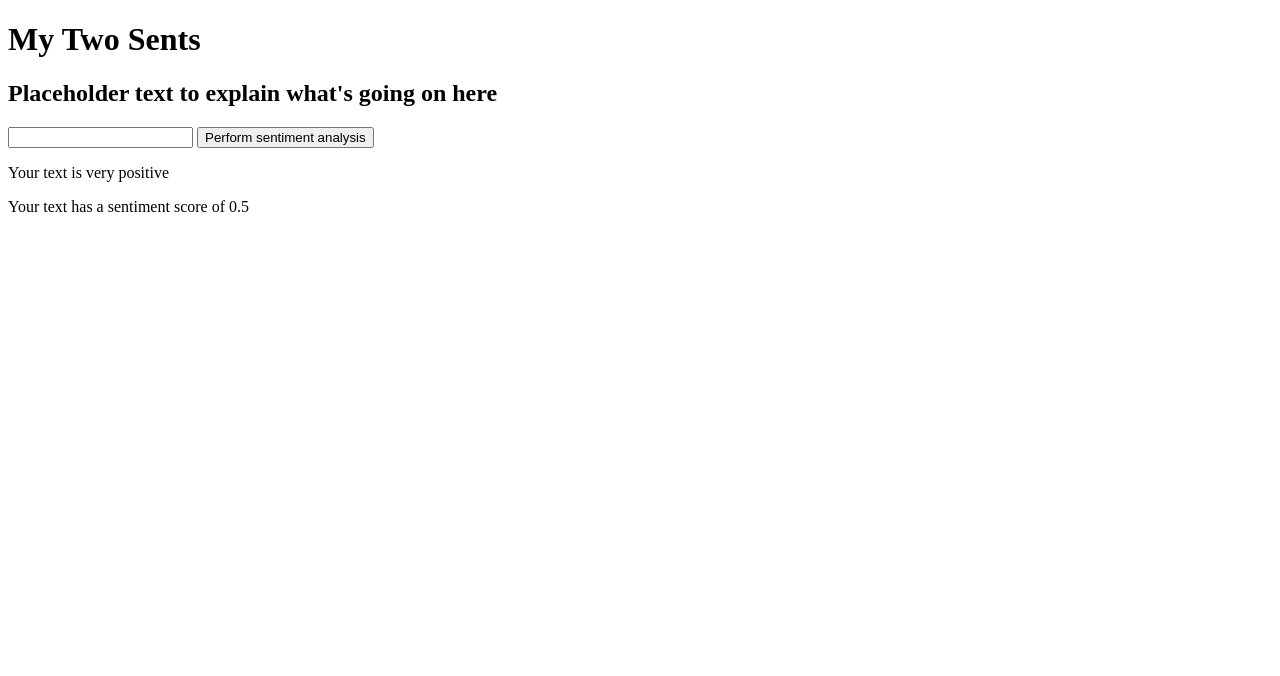
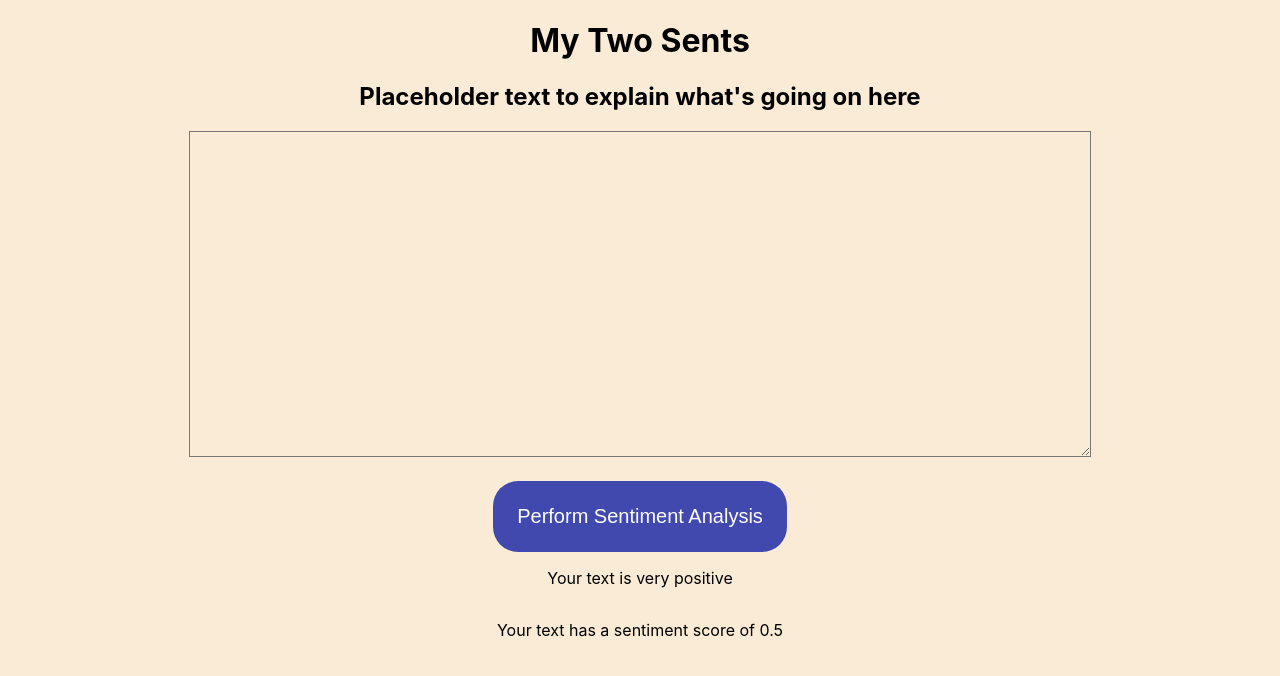
Before and after one commit to TybaltCapulet/MyTwoSents, a plain HTML site: page index.html in a window 1280 px wide. Drawn offline with Linux system fonts and the light colour scheme.

Commit message:
Further styling changes

```diff
--- a/index.html
+++ b/index.html
@@ -14,12 +14,17 @@
     <div id="main">
         <h1>My Two Sents</h1>
         <h2>Placeholder text to explain what's going on here</h2>
-        <div id="user-input">
-            <input id="sentiment-input" type="text">
-            <button id="perform-sentiment">Perform sentiment analysis</button>
+        <div id="user-input" class="user-input">
+            <textarea id="sentiment-input" type="text"></textarea>
         </div>
+        <div id="sentiment-button">
+            <button id="perform-sentiment">Perform Sentiment Analysis</button>
+        </div>
+
         <div id=analysis-output>
-            <p id="sentiment-result">Your text is very positive</p>
+            <p class="sentiment-result" id="sentiment-result">Your text is very positive</p>
+            </div>
+        <div>
             <p id="further-details">Your text has a sentiment score of 0.5</p>
         </div>
     </div>
--- a/styles.css
+++ b/styles.css
@@ -0,0 +1,52 @@
+body {
+    background-color: antiquewhite;
+    font-family: -apple-system, BlinkMacSystemFont, 'Segoe UI', Roboto, Oxygen, Ubuntu, Cantarell, 'Open Sans', 'Helvetica Neue', sans-serif;
+}
+
+h1 {
+    text-align: center;
+}
+
+h2 {
+    text-align:center;
+}
+
+#sentiment-input {
+    height: 40vh;
+    width: 70vw;
+    background-color: antiquewhite;
+    font-size: 20px;
+}
+.user-input {
+    display: flex;
+    /* align-items: center; */
+    justify-content: center;
+}
+
+#perform-sentiment {
+    margin-top: 3vh;
+    text-align:center;
+    font-size: 20px;
+    background-color: rgb(19, 33, 165, 0.8);
+    border: none;
+    border-radius: 25px;
+    padding: 3vh;
+    color: white;
+}
+#perform-sentiment:hover {
+    background-color: rgb(19, 33, 165, 0.9);
+}
+#sentiment-button {
+    align-items: center;
+    display: flex;
+    justify-content: center;
+    font-size: large;
+}
+#analysis-output {
+    display: flex;
+    justify-content: center;
+}
+#further-details {
+    display: flex;
+    justify-content: center;
+}
```
